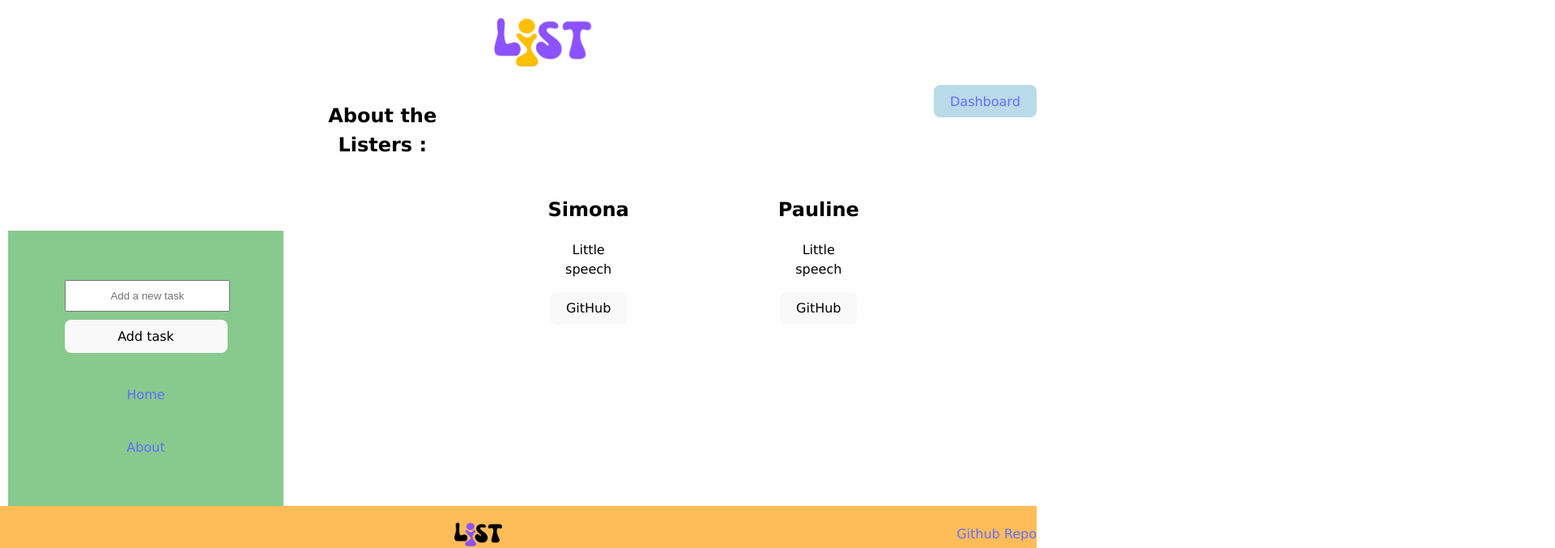
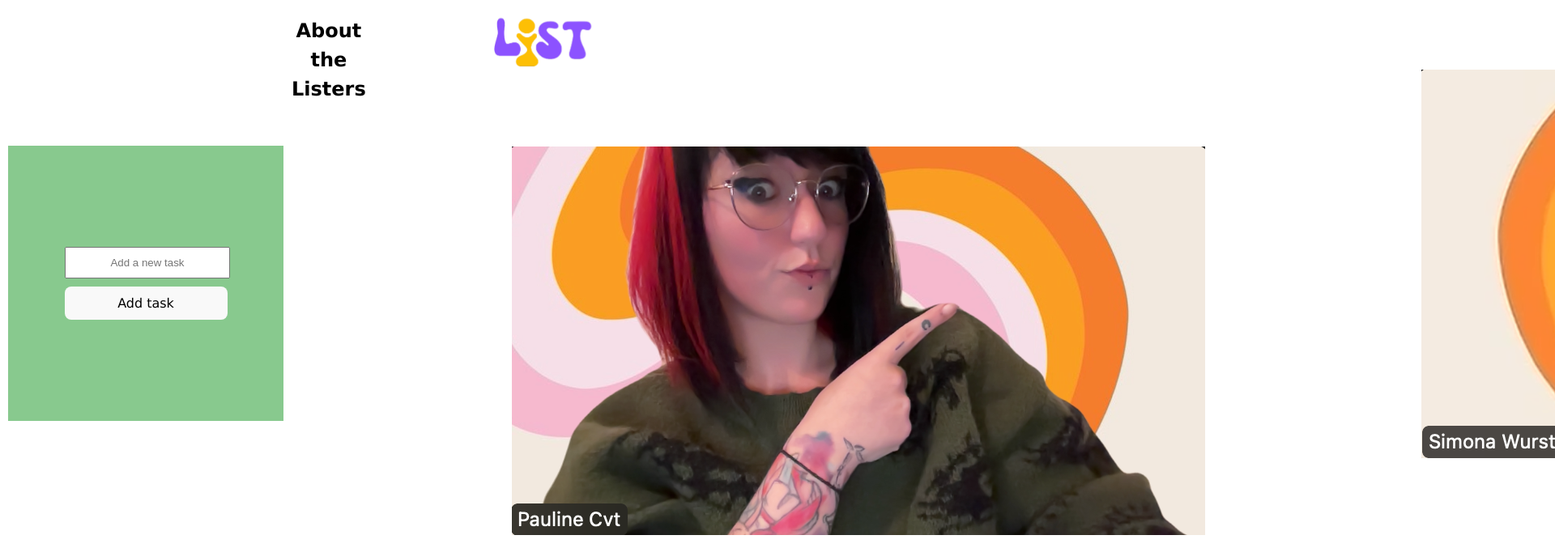
Before and after one commit to Paulinecvt/project-react, a React (Vite) app in the folder vite-project/: page /about in a window 1280 px wide. Shown: the top 677 px of the page at 81% size, 1920 px wide, since content can reach past the window. Built offline with nearby package versions, Linux system fonts and the light colour scheme.

Commit message:
fixed the code

```diff
--- a/vite-project/src/App.jsx
+++ b/vite-project/src/App.jsx
@@ -35,7 +35,7 @@ function App() {
           <Routes>
             <Route path="/" element={<Dashboard listToDisplay={listToDisplay} setListToDisplay={setListToDisplay} />} />
             <Route path="/about" element={<About />} />
-            <Route path="/item-details/:index" element={<ItemDetails />} />
+            <Route path="/details/:index" element={<ItemDetails />} />
             <Route path="*" element={<NotFound />} />
           </Routes>
         </div>
--- a/vite-project/src/components/Footer.jsx
+++ b/vite-project/src/components/Footer.jsx
@@ -5,11 +5,11 @@ import { Link } from "react-router-dom";
 function Footer() {
     return (
         <div className="Footer">
-            <p> </p>
+            <Link to="/about">About</Link>
             <img className="LogoFooter" src={logoFooter} alt="logo" />
             <Link to="https://github.com/Paulinecvt/project-react">Github Repo</Link>
         </div>
-    );
+    )
 }
 
 export default Footer;
--- a/vite-project/src/components/List.jsx
+++ b/vite-project/src/components/List.jsx
@@ -94,7 +94,7 @@ function ListDisplay({ listToDisplay, setListToDisplay }) {
                         <div className="btns">
 
 
-                            <Link to={`/items-details/${index}`}>
+                            <Link to={`/details/${index}`}>
                                 <img className="info-img" src={infologo} />
                             </Link>
 
--- a/vite-project/src/components/Sidebar.jsx
+++ b/vite-project/src/components/Sidebar.jsx
@@ -8,7 +8,7 @@ function Sidebar({ task, setTask, listToDisplay, setListToDisplay }) {
         e.preventDefault();
 
         const newTask = {
-            task: task
+          task: task
         };
 
         const newList = [newTask, ...listToDisplay];
@@ -16,7 +16,7 @@ function Sidebar({ task, setTask, listToDisplay, setListToDisplay }) {
         setListToDisplay(newList);
         setTask("");
 
-    };
+      };
 
     return (
         <div className="Sidebar">
@@ -26,21 +26,12 @@ function Sidebar({ task, setTask, listToDisplay, setListToDisplay }) {
                         name="task"
                         placeholder="Add a new task"
                         value={task}
-                        onChange={(e) => { setTask(e.target.value) }}
+                        onChange={(e) => {setTask(e.target.value)}}
                     />
                     <button>Add task</button>
                 </form>
             </div>
 
-
-
-
-            <div className='sidebar-link'>
-                <Link to="/">Home</Link>
-            </div>
-            <div className='sidebar-link'>
-                <Link to="/about">About</Link>
-            </div>
         </div>
 
     )
--- a/vite-project/src/pages/AboutPage.jsx
+++ b/vite-project/src/pages/AboutPage.jsx
@@ -1,31 +1,32 @@
 import React from 'react';
 import { useState } from "react";
 import { Link } from 'react-router-dom';
+import paulineabout from '../img/pauline-about.png';
+import simonaabout from '../img/simona-about.png';
 
 function About() {
 
     return (
         <div className="about-page">
     <div>
-       <h2>About the Listers :</h2>
-    </div>
-
-
-    <div className="about-card">
-        <img src="" />
-        <h2>Simona</h2>
-        <p>Little speech</p>
-        <button className="about-btn" href="gitub">GitHub</button>
+       <h2>About the Listers</h2>
     </div>
 
     <div className="about-card">
-        <img src="" />
+        <img src={paulineabout}/>
     <h2>Pauline</h2>
-    <p>Little speech</p>
-    <button className="about-btn" href="gitub">GitHub</button>
+    <p>The one who breaks the code</p>
+    <button className="about-btn" href="https://github.com/Paulinecvt">GitHub</button>
+    </div>
+    <div>
+
+    <div className="about-card">
+        <img src={simonaabout} />
+        <h2>Simona</h2>
+        <p>The one who fix it</p>
+        <button className="about-btn" href="https://github.com/sicawu">GitHub</button>
     </div>
 
-    <div>
         <button className="return-btn">
         <Link to="/">Dashboard</Link>
         </button>
--- a/vite-project/src/pages/ItemDetailsPage.jsx
+++ b/vite-project/src/pages/ItemDetailsPage.jsx
@@ -8,11 +8,13 @@ function ItemDetails() {
 
    // USEFUL CONST
    const { index } = useParams();
-   const [task, setTask] = useState(null);
-   handleTaskDisplay();
+   const [task, setTask] = useState([]);
+
 
    // set an id for each task and use it to display replacing the index ?
    // print the index in the array ?
+
+   const indexNumber = parseInt(index);
 
    const handleTaskDisplay = task.map((listDetails, i) => {
       if (index == i) {
@@ -22,6 +24,9 @@ function ItemDetails() {
 
       return (
    <div className="listdetails-card">
+
+      <h1>Are you sure we should dive deeper in details with this one?</h1>
+      <Link to="/">Please don't, go away!</Link>
 
        <div>
          {task.task}
--- a/vite-project/src/pages/NotFoundPage.jsx
+++ b/vite-project/src/pages/NotFoundPage.jsx
@@ -2,6 +2,8 @@ import React from 'react'
 import { useState } from 'react';
 import Player from '../img/player-new.png'
 import { Link } from 'react-router-dom';
+import Pauline from '../img/pauline-about.png';
+import Simona from '../img/simona-about.png';
 
 function NotFound() {
 
@@ -23,21 +25,19 @@ function NotFound() {
         <div className="NotFoundPage">
             <div>
                 <h1>We messed up, meow!</h1>
-                <h2>Blame who's in charge. The other one get's a free beer.</h2>
+                <p>Blame who's in charge. The other one gets a free beer.</p>
                 <div className="NotFoundConatiner">
                     <div className="Pauline404">
-                        <img src={Player} alt="Pauline" onClick={handlePaulineClick} />
-                        <p>Pauline owes Simona {clickCountPauline} beers</p>
+                        <img src={Pauline} alt="Pauline" onClick={handlePaulineClick} />
+                        <p>Pauline owes Simona {clickCountPauline} beer(s).</p>
+                        <Link to="/">Back to To-Do-List</Link>
                     </div>
                     <div className="Simona404">
-                        <img src={Player} alt="Simona" onClick={handleSimonaClick} />
-                        <p>Simona owes Pauline {clickCountSimona} beers</p>
+                        <img src={Simona} alt="Simona" onClick={handleSimonaClick} />
+                        <p>Simona owes Pauline {clickCountSimona} beer(s).</p>
+                        <Link to="/">Back to To-Do-List</Link>
                     </div>
                 </div>
-                <div>
-                <Link to="/">Back to Business aka. To-Do-List</Link>
-                </div>
-
             </div>
         </div>
     );
```
Also changed, not shown: vite-project/src/img/pauline-about.png (added), vite-project/src/img/simona-about.png (added).
